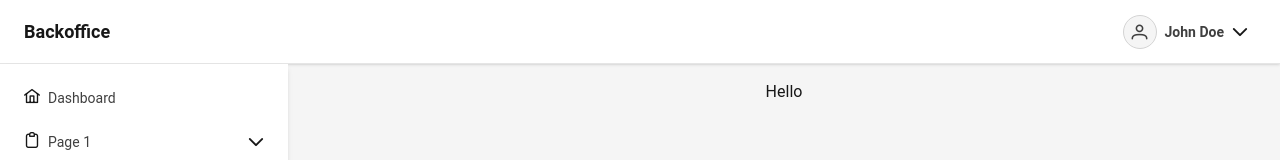
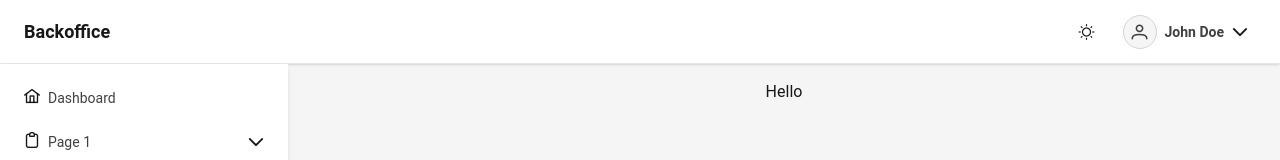
Before and after one commit to reyhanfarabi/backoffice-demo, a Vue app: page / in a window 1280 px wide. Shown: the top 160 px of the page. Built offline with nearby package versions, Linux system fonts and the light colour scheme.

Commit message:
add color mode switcher

```diff
--- a/src/App.vue
+++ b/src/App.vue
@@ -1,5 +1,16 @@
 <template>
-  <component :is="$route.meta.layout || 'div'">
+  <component :is="$route.meta.layout || 'div'" class="transition-colors duration-400">
     <RouterView />
   </component>
 </template>
+
+<script setup lang="ts">
+import { onMounted } from 'vue'
+import { useAppConfig } from './stores/appConfig'
+
+const appConfig = useAppConfig()
+
+onMounted(() => {
+  appConfig.setColorMode()
+})
+</script>
--- a/src/components/MainHeader.vue
+++ b/src/components/MainHeader.vue
@@ -6,9 +6,22 @@
       <h1 class="font-bold text-lg">Backoffice</h1>
     </RouterLink>
 
+    <div class="flex flex-row gap-2">
+      <!-- Theme Switcher -->
+      <button
+        aria-label="Toggle between dark mode and light mode"
+        @click="appConfig.toogleColorMode()"
+      >
+        <i
+          aria-hidden="true"
+          class="pi rounded p-3 hover:bg-neutral-200 dark:hover:bg-neutral-800"
+          :class="[appConfig.isDarkMode ? 'pi-moon' : 'pi-sun']"
+        ></i>
+      </button>
+
       <!-- User Button -->
       <button
-      class="flex flex-row justify-between items-center max-w-36 px-2 py-1 gap-2 rounded hover:bg-neutral-200 dark:hover:bg-neutral-800 hover"
+        class="flex flex-row justify-between items-center max-w-36 px-2 py-1 gap-2 rounded hover:bg-neutral-200 dark:hover:bg-neutral-800"
       >
         <div class="flex flex-row items-center gap-2">
           <i
@@ -19,4 +32,11 @@
         <i class="pi pi-chevron-down" />
       </button>
     </div>
+  </div>
 </template>
+
+<script setup lang="ts">
+import { useAppConfig } from '@/stores/appConfig'
+
+const appConfig = useAppConfig()
+</script>
--- /dev/null
+++ b/src/stores/appConfig.ts
@@ -0,0 +1,23 @@
+import { ref, type Ref } from 'vue'
+import { defineStore } from 'pinia'
+import { setAppColorMode, switchColorMode } from '@/utils'
+
+export const useAppConfig = defineStore('appConfig', () => {
+  const isDarkMode: Ref<boolean> = ref(false)
+
+  const setColorMode = (): void => {
+    setAppColorMode()
+    updateCurrentColorVal()
+  }
+
+  const toogleColorMode = (): void => {
+    switchColorMode()
+    updateCurrentColorVal()
+  }
+
+  const updateCurrentColorVal = (): void => {
+    isDarkMode.value = localStorage.theme === 'dark'
+  }
+
+  return { isDarkMode, setColorMode, toogleColorMode }
+})
--- /dev/null
+++ b/src/utils/index.ts
@@ -0,0 +1,22 @@
+export const setAppColorMode = (): void => {
+  if (
+    localStorage.theme === 'dark' ||
+    (!('theme' in localStorage) && window.matchMedia('(prefers-color-scheme: dark)').matches)
+  ) {
+    document.documentElement.classList.add('dark')
+  } else {
+    document.documentElement.classList.remove('dark')
+  }
+}
+
+export const switchColorMode = (): void => {
+  if (localStorage.theme === 'dark') {
+    // set color mode to light
+    localStorage.theme = 'light'
+    document.documentElement.classList.remove('dark')
+  } else {
+    // set color mode to dark
+    localStorage.theme = 'dark'
+    document.documentElement.classList.add('dark')
+  }
+}
--- a/tailwind.config.js
+++ b/tailwind.config.js
@@ -8,5 +8,6 @@ export default {
       }
     }
   },
-  plugins: []
+  plugins: [],
+  darkMode: 'class'
 }
```
Lines whose indentation alone changed are shown as unchanged.
